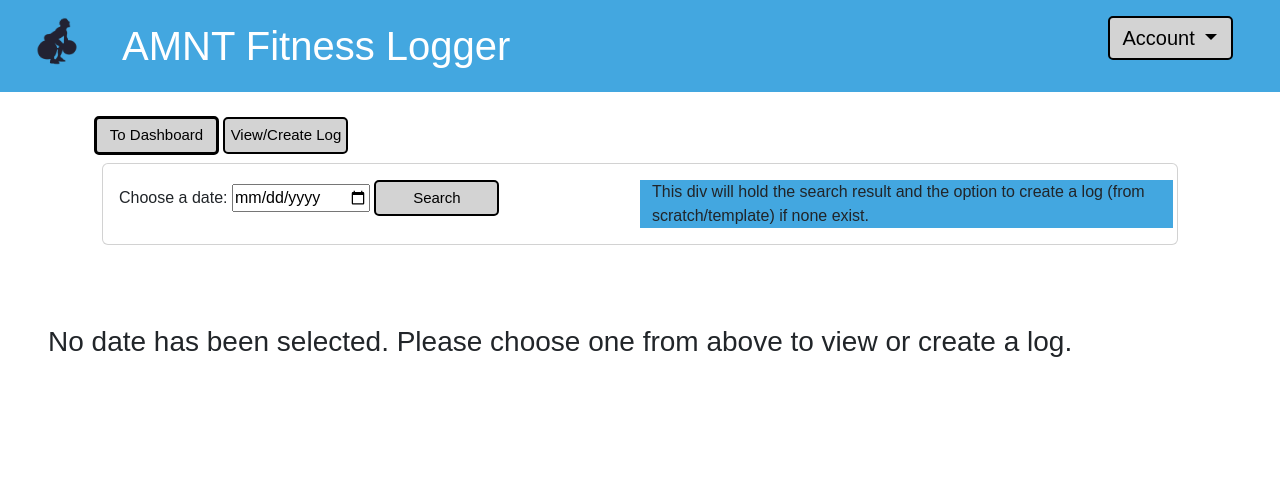
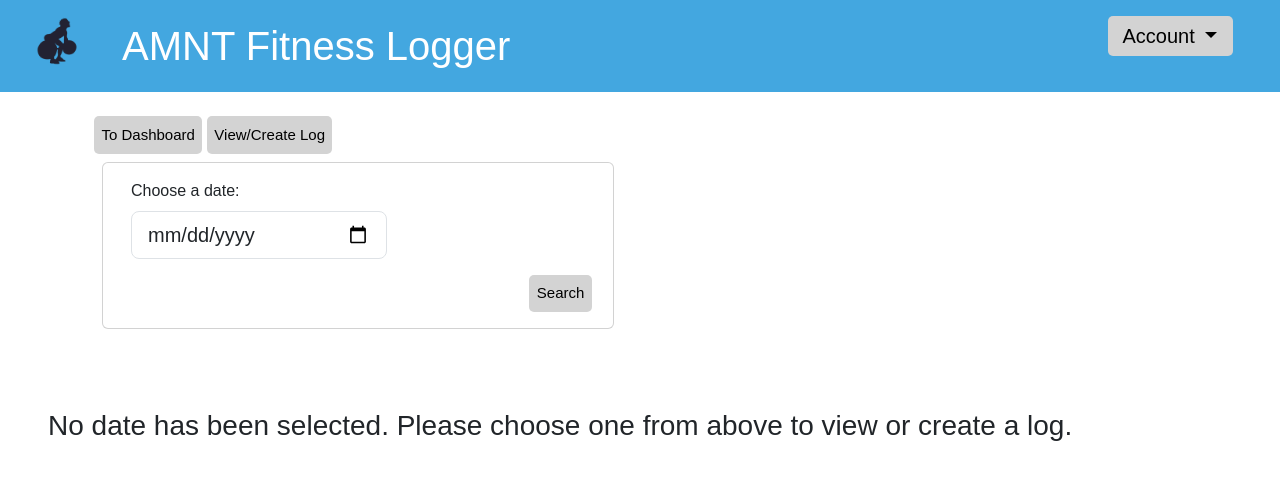
Before and after one commit to nichS21/FitnessLogger, a PHP site: page /loggingPage.php in a window 1280 px wide, after a click on "View/Create Log". Shown: the top 480 px of the page. Run offline with PHP 8.4, Linux system fonts and the light colour scheme.

Commit message:
Add create log form in HTML. Make custom buttons look better. Add ability to create new, blank log.

```diff
--- a/css/site.css
+++ b/css/site.css
@@ -13,7 +13,7 @@
 .acctBtn{
     font-family: "Helevetica Neue", sans-serif;
     border-radius: 5px;
-    border-style: solid;
+    border-style: none;
     color: black;
     text-decoration: none;
     padding: 5px;
@@ -32,31 +32,18 @@
 .gnrlBtn{
     font-family: "Helevetica Neue", sans-serif;
     border-radius: 5px;
-    border-style: solid;
+    border-style:none;
     color: black;
     text-decoration: none;
-    padding: 5px;
-    width: 125px;
+    padding: 7.5px;
     height: auto;
     font-size:15px;
     display:inline-block;
     text-align:center;
     background-color:lightgrey
 }
-
-.gnrlBtnSmall{
-    font-family: "Helevetica Neue", sans-serif;
-    border-radius: 5px;
-    border-style: solid;
-    color: black;
-    text-decoration: none;
-    padding: 5px;
-    width: 75px;
-    height: auto;
-    font-size:15px;
-    display:inline-block;
-    text-align:center;
-    background-color:darkgrey
+.gnrlBtn:hover{
+    background-color: #a9a9a9
 }
 
 .shadow{
--- a/index.php
+++ b/index.php
@@ -12,7 +12,7 @@
     .lBtn{
         font-family: "Helevetica Neue", sans-serif;
         border-radius: 5px;
-        border-style: solid;
+        border-style: none;
         color: black;
         text-decoration: none;
         padding: 5px;
@@ -21,6 +21,9 @@
         font-size:20px;
         display:inline-block;
         text-align:center;
+    }
+    .lBtn:hover{
+        background-color:rgb(57, 137, 184);
     }
     .login{
         background-color:#D3D3D3;
--- a/loggingPage.php
+++ b/loggingPage.php
@@ -1,3 +1,5 @@
+<?php session_start(); ?>
+
 <!DOCTYPE html>
 <html>
 <head>
@@ -118,20 +120,24 @@
             <button class="gnrlBtn" type="button" data-bs-toggle="collapse" data-bs-target="#searchDate" aria-expanded="false" aria-controls="searchDate">View/Create Log</button>
 
             <div class="collapse p-2" id="searchDate">
-                <div class="card card-body">
-                    <div class="row">
-                        <div class="col-md-6 d-inline">
-                            <form method="POST" action="?func=log">
-                                <label for="date"> Choose a date: </label>
-                                <input type="date" name="date" id="date" min="2025-01-01" required/>
-                                <button class="gnrlBtn" type="submit">Search</button>
+                <div class="card card-body p-3" style="height:auto; width:40vw">
+                    <form method="POST" action="?func=log">
+                        <div class="container">
+                            <div class="row align-items-center">
+                                <div class="col-md-6">
+                                    <label class="form-label" for="date"> Choose a date: </label>
+                                    <input class="form-control form-control-lg" style="width:20vw" type="date" name="date" id="date" min="2025-01-01" required/>
+                                </div>
+                            </div>
 
-
-                            </form>
+                            <div class="row mt-3">
+                                <div class="col-md-10"></div>
+                                <div class="col-md-2 justify-content-md-end">
+                                    <button class="gnrlBtn" type="submit">Search</button>
+                                </div>
+                            </div>
                         </div>
-                        <!-- JS to display result of search -->
-                        <div class="col-md-6 d-inline site-color">This div will hold the search result and the option to create a log (from scratch/template) if none exist.</div>
-                    </div>
+                    </form>
                 </div>
             </div>
         </div>
@@ -146,7 +152,6 @@
     <?php
 
         if(isset($_GET['func']))  $func = $_GET['func'];
-
         switch($func)
         {
             case 'no log':
@@ -154,9 +159,19 @@
                 break;
 
             case 'log':
+                //Get date submitted, could be from $_SESSION or $_POST (brand new log or date search on page respectively)
+                $date;
+                if(isset($_SESSION['date']))
+                {
+                    $date = $_SESSION['date'];
+                    unset($_SESSION['date']);       //unset date after displaying this log, do not want this value stuck in session data
+                }
+                else if(isset($_POST['date'])) $date = $_POST['date'];
+                else $date = "";
+
                 //TODO:
                 //HARDCODED UID, remove once login complete
-                displayPage($db, 2, $_POST);
+                displayPage($db, 2, $date);
                 //displayPage($db, $_SESSION['uid'], $_POST);
                 break;
         }
--- a/scriptsPHP/logging.php
+++ b/scriptsPHP/logging.php
@@ -85,10 +85,8 @@ function exerciseOpts($db, $eid, $rowID)
  }
 
  //Function that displays the log portion of the page. Shows up only after a valid date with a log is provided by user
- function displayPage($db, $uid, $formData)
+ function displayPage($db, $uid, $date)
  {
-    $date = $formData['date'];
-
     //check if entered date points to a log
     $sql = "SELECT * " .
            "FROM Log " .
@@ -106,9 +104,9 @@ function exerciseOpts($db, $eid, $rowID)
         print "<h3>An error has occured. Please try again.</h3>\n";
         return;
     }
-    else if($rowCount != 1)                  //No log found for this date, prompt user if they wish to create one
+    else if($rowCount != 1)                         //No log found for this date, prompt user if they wish to create one
     {
-        print "<h3>No log found for '" . $formData['date'] . "'</h3>\n";
+        print "<h3>No log found for '" . $date . "'</h3> </br>\n";
         createLog($db, $uid, $date);
         return;
     }
@@ -139,8 +137,42 @@ function exerciseOpts($db, $eid, $rowID)
 
  //Function to create a log if the user chooses. Will call displayPage upon success
  function createLog($db, $uid, $date)
- {
-    print "<h3>Create a log</h3>";
+ { ?>
+
+    <h3 class="text-center">Create a log below <b>OR</b> Select another date</h3>
+
+    <div class="p-4 shadow mx-auto" style="background-color:azure; width:50vw; height:auto;">
+        <form method="POST" action="scriptsPHP\createLog.php">
+        <p class="fs-4 fw-bold">Create a log from?</p>
+            <div class="form-check">
+                <input class="form-check-input" type="radio" name="create" id="scratch" value="scratch">
+                <label class="form-check-label" for="scratch">
+                    Scratch
+                </label>
+            </div>
+            <div class="form-check">
+                <input class="form-check-input" type="radio" name="create" id="template" value="template">
+                <label class="form-check-label" for="template">
+                    Class Template
+                </label>
+            </div>
+            <div class="form-check">
+                <input class="form-check-input" type="radio" name="create" id="previous" value="previous">
+                <label class="form-check-label" for="previous">
+                    Another Log
+                </label>
+            </div>
+            <div class="row">
+                <div class="col-md-10"></div>
+                <div class="col-md-2 justify-content-md-end">
+                    <button type="submit" class="gnrlBtn">Create</button>
+                </div>
+            </div>
+            <input type="hidden" name='date' value='<?php echo $date; ?>'>
+        </form>
+    <div>
+
+<?php
  }
 
 
--- a/scriptsSQL/schema.sql
+++ b/scriptsSQL/schema.sql
@@ -47,7 +47,7 @@ CREATE TABLE Log (
 	lid INT AUTO_INCREMENT PRIMARY KEY NOT NULL,
 	uid INT NOT NULL,
 	feedback TINYTEXT,
-	date DATETIME NOT NULL,
+	date DATETIME default now(),
 	tid INT NULL,
     FOREIGN KEY (uid) REFERENCES User(uid)
 );
```
Also changed, not shown: scriptsPHP/createLog.php (added, +76 -0 lines).
